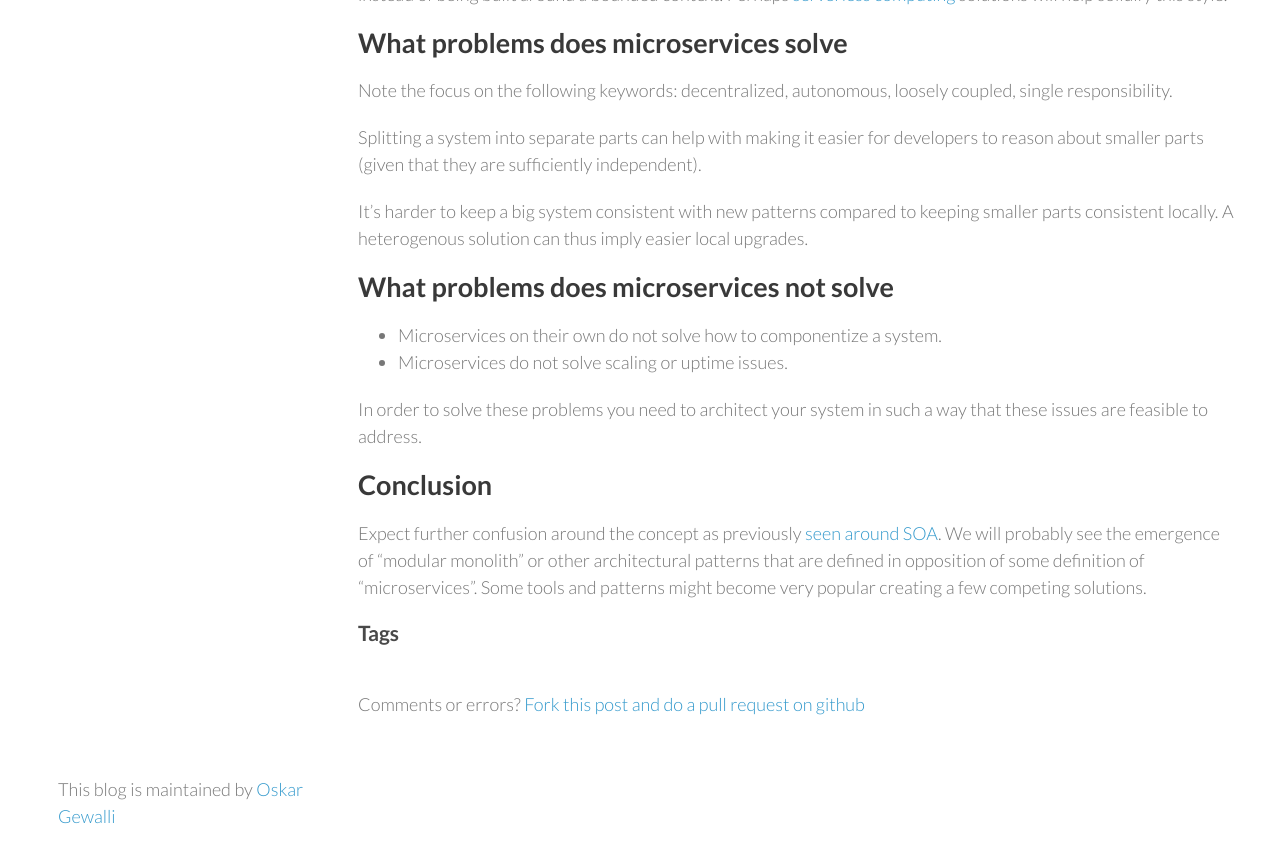
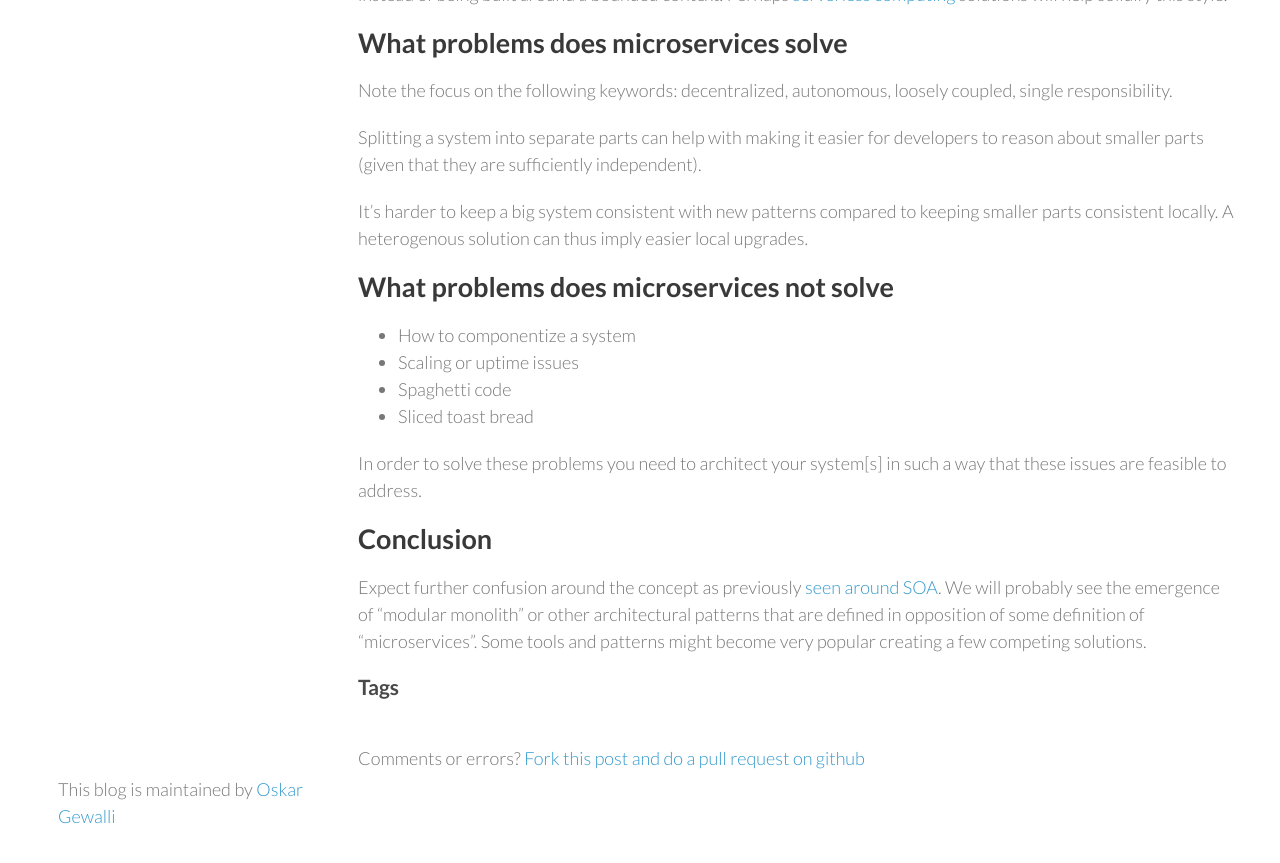
Before and after one commit to wallymathieu/assertfail, a Jekyll site: the page built from _posts/2019-08-26-Is-there-microservices-or-is-it-an-architectural-dream-cloud.md, in a window 1280 px wide and 900 px high, scrolled down 2212 px. Shown: the top 863 px of the window. Built offline with Jekyll 4.4.1, drawn with Linux system fonts in a browser that asks for light colours; nearby versions of some CDN libraries.

Commit message:
Cleaner list

```diff
--- a/_posts/2019-08-26-Is-there-microservices-or-is-it-an-architectural-dream-cloud.md
+++ b/_posts/2019-08-26-Is-there-microservices-or-is-it-an-architectural-dream-cloud.md
@@ -90,10 +90,12 @@ It's harder to keep a big system consistent with new patterns compared to keepin
 
 ## What problems does microservices not solve
 
-- Microservices on their own do not solve how to componentize a system.
-- Microservices do not solve scaling or uptime issues.
+- How to componentize a system
+- Scaling or uptime issues
+- Spaghetti code
+- Sliced toast bread
 
-In order to solve these problems you need to architect your system in such a way that these issues are feasible to address.
+In order to solve these problems you need to architect your system\[s\] in such a way that these issues are feasible to address.
 
 ## Conclusion
 
```
